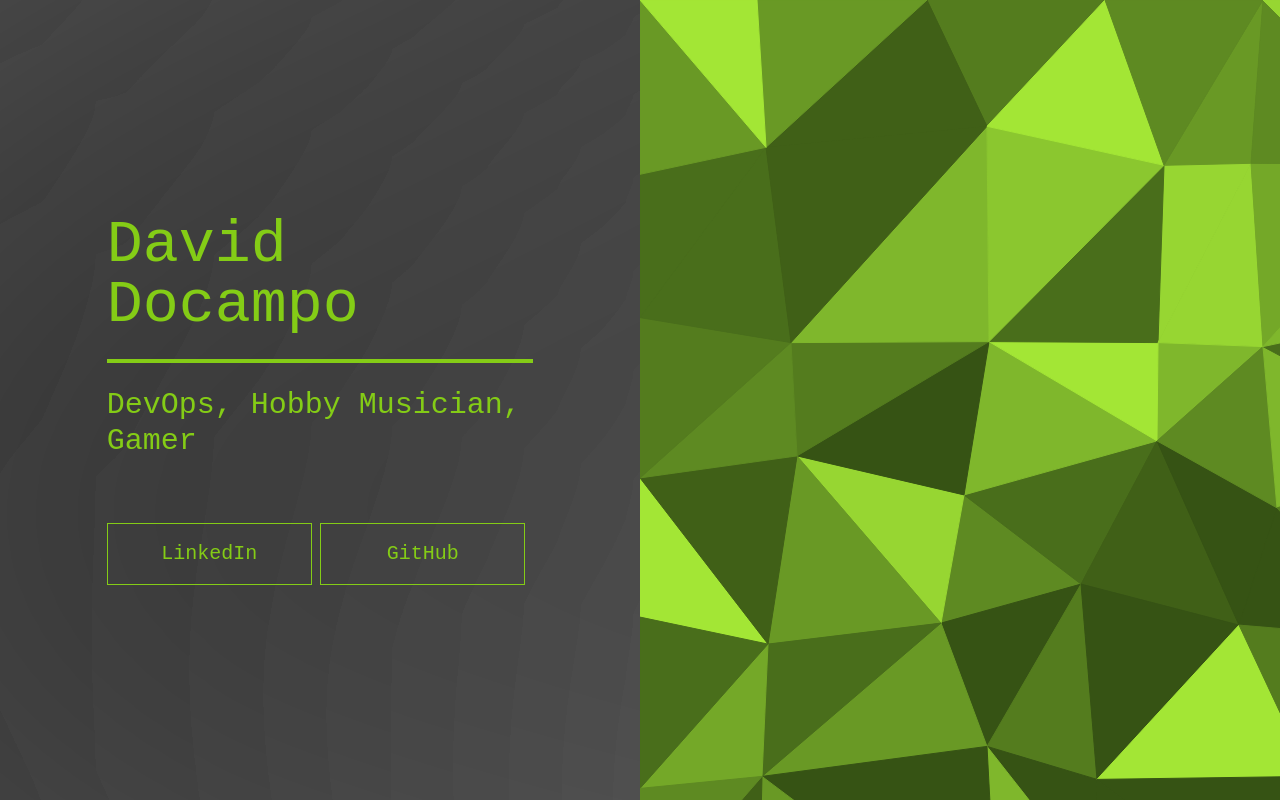
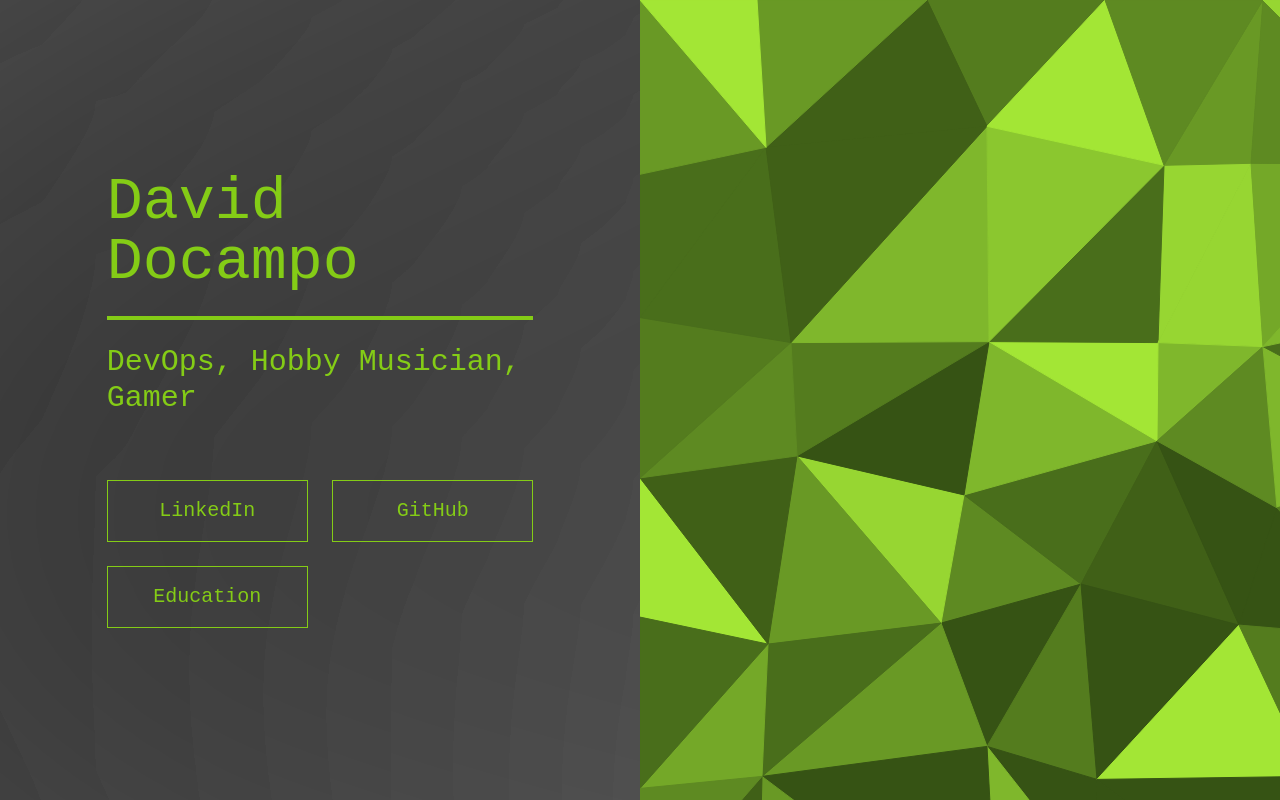
Before and after one commit to SayHeyD/david-docampo-portfolio, a Nuxt app: page / in a window 1280 px wide. Built offline with nearby package versions, Linux system fonts and the light colour scheme.

Commit message:
use css grid instead of flexbox to align navbuttons

```diff
--- a/components/pages/index/NavButton.vue
+++ b/components/pages/index/NavButton.vue
@@ -1,5 +1,5 @@
 <template>
-  <div class="relative w-full md:w-1/2 h-full">
+  <div class="relative w-full h-full">
     <div @mouseenter="currentlyHovering = true" @mouseleave="currentlyHovering = false" class="flex border border-lime-500 hover:bg-lime-500 text-lime-500 hover:text-gray-950 transition-all duration-150">
       <NuxtLink :to="to" :target="target" class="py-4 text-xl h-full w-full inline-flex justify-center content-center">{{ text }}</NuxtLink>
     </div>
--- a/components/pages/index/TitleNav.vue
+++ b/components/pages/index/TitleNav.vue
@@ -1,7 +1,8 @@
 <template>
-  <div class="w-full sm:w-2/3 z-50 flex flex-col md:flex-row justify-between content-center">
-    <NavButton text="LinkedIn" to="https://www.linkedin.com/in/david-docampo-47a9581a2/" target="_blank" class="mr-0 mb-6 md:mb-0 md:mr-2" />
-    <NavButton text="GitHub" to="https://github.com/SayHeyD" target="_blank" class="ml-0 mb-6 md:mb-0 md:mr-2" />
+  <div class="w-full sm:w-2/3 z-50 grid grid-cols-1 md:grid-cols-2 gap-6">
+    <NavButton text="LinkedIn" to="https://www.linkedin.com/in/david-docampo-47a9581a2/" target="_blank" class="w-full" />
+    <NavButton text="GitHub" to="https://github.com/SayHeyD" target="_blank" class="w-full" />
+    <NavButton text="Education" to="/education" class="w-full" />
   </div>
 </template>
 
```
